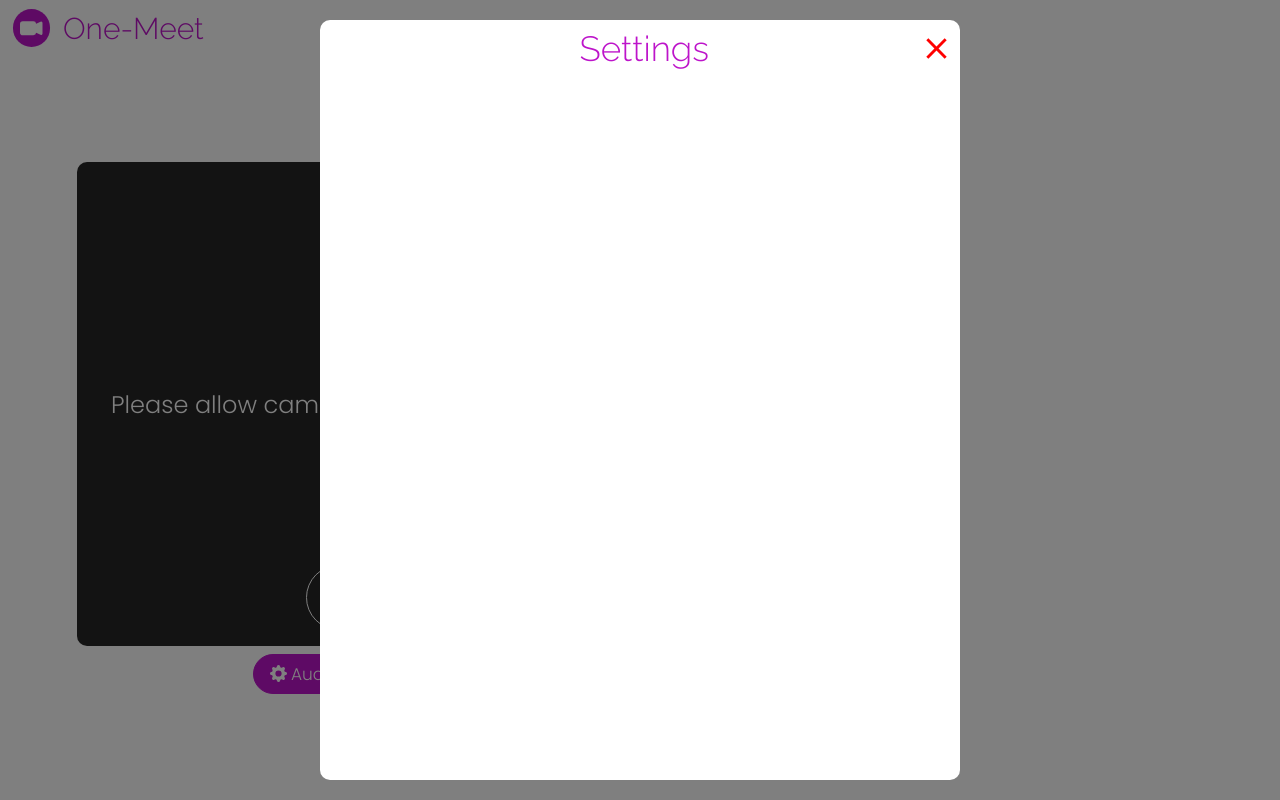
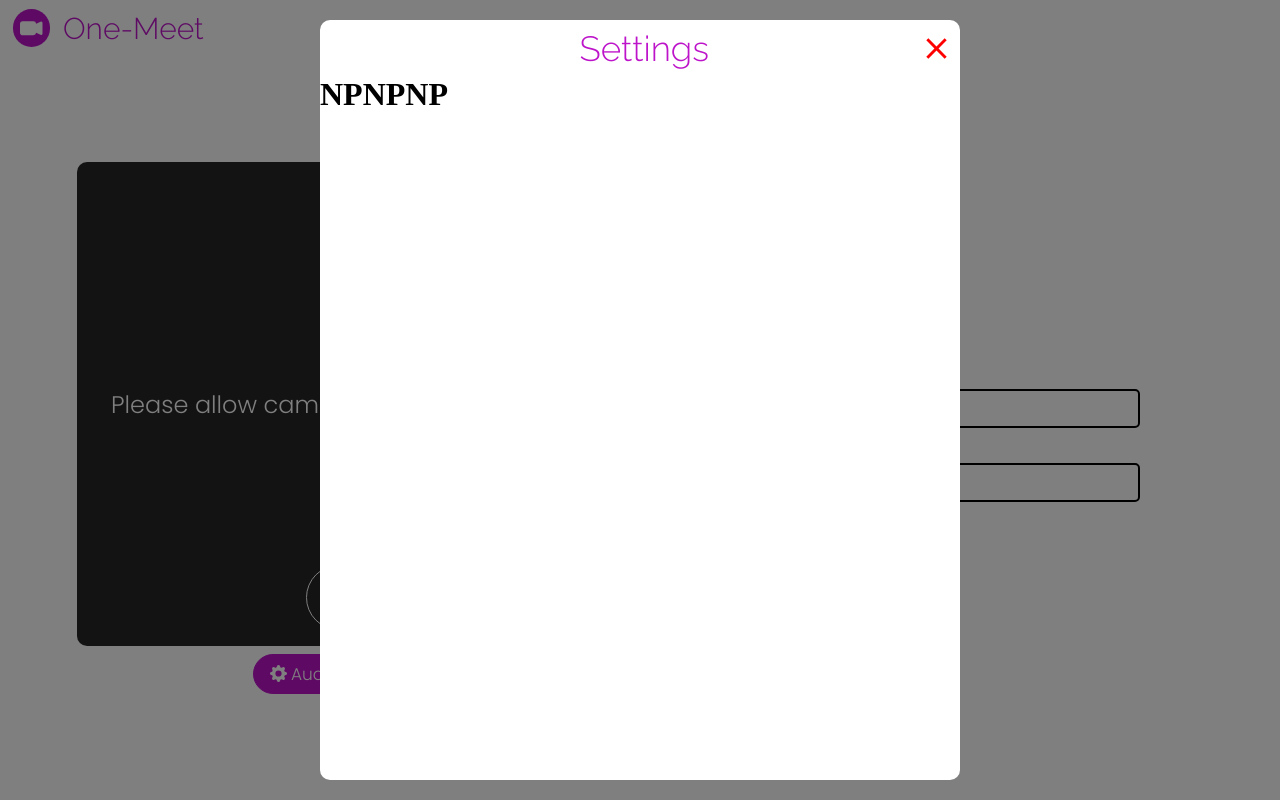
Before and after one commit to Abhinav-Sardar/One-Meet, a React (Create React App) app: page /create-meet in a window 1280 px wide. Both pictures are taken after a click on the button "Audio And Video Settings". Built offline with nearby package versions, Linux system fonts and the light colour scheme; no server answers.

Commit message:
Pushed to other computer

```diff
--- a/public/styles.css
+++ b/public/styles.css
@@ -1,5 +1,6 @@
 @import url("https://fonts.googleapis.com/css2?family=Raleway:wght@300&display=swap");
 @import url("https://fonts.googleapis.com/css2?family=Poppins:wght@300&display=swap");
+@import url("https://fonts.googleapis.com/css2?family=Roboto:wght@300;400&display=swap");
 * {
   margin: 0;
   padding: 0;
@@ -59,3 +60,7 @@ body {
 video {
   transform: rotateY(180deg);
 }
+.modal-body {
+  flex: 1;
+  width: 100%;
+}
--- a/src/constants/Components.tsx
+++ b/src/constants/Components.tsx
@@ -131,6 +131,7 @@ export const Modal = (props: ModalProps) => {
               <Selectable>{props.title}</Selectable>
               <MdClose onClick={props.onClose} />
             </div>
+            <div className="modal-body">{props.children}</div>
           </motion.div>
         </>
       )}
--- a/src/constants/Constants.ts
+++ b/src/constants/Constants.ts
@@ -2,5 +2,20 @@ import { constants } from "buffer";
 
 const storageKey = "one-meet-accent-color";
 export let accentColor = localStorage.getItem(storageKey) || "#bd14ca";
-// export a function light that takes a color and reduces the lightness by 10%
-// no libraries used
+// export a function that takes a hex color and reduces its lightness by 10%
+export const reduceLightness = (hex: string) => {
+  const color = hex.replace("#", "");
+  const R = parseInt(color.substring(0, 2), 16);
+  const G = parseInt(color.substring(2, 4), 16);
+  const B = parseInt(color.substring(4, 6), 16);
+  const HEX =
+    "#" +
+    (
+      (0 | ((1 << 8) + R + R * 0.25)) +
+      (0 | ((1 << 8) + G + G * 0.25)) +
+      (0 | ((1 << 8) + B + B * 0.25))
+    )
+      .toString(16)
+      .slice(1);
+  return HEX;
+};
--- a/src/screens/CreateMeet.tsx
+++ b/src/screens/CreateMeet.tsx
@@ -26,6 +26,7 @@ import {
   Controls,
   CreateMeetHeader,
   CreateRoomContent,
+  InputField,
   JoinInfo,
   MediaStatusText,
   VideoContainer,
@@ -97,6 +98,7 @@ const CreateMeet: FC = () => {
             </MediaStatusText>
             <Controls>
               <ControlButton
+                disabled={!isGranted}
                 color={isMicOpen ? "transparent" : accentColor}
                 className="ripple"
                 onClick={() => setIsMicOpen(!isMicOpen)}
@@ -104,6 +106,7 @@ const CreateMeet: FC = () => {
                 {isMicOpen ? <BsMic /> : <BsMicMute />}
               </ControlButton>
               <ControlButton
+                disabled={!isGranted}
                 color={isCameraOpen ? "transparent" : accentColor}
                 onClick={() => setIsCameraOpen(!isCameraOpen)}
               >
@@ -132,7 +135,16 @@ const CreateMeet: FC = () => {
             <span>Audio And Video Settings</span>
           </Button>
         </VideoContainer>
-        <JoinInfo></JoinInfo>
+        <JoinInfo>
+          <InputField>
+            <Selectable>Name</Selectable>
+            <input type="text" />
+          </InputField>
+          <InputField>
+            <Selectable>Room Name</Selectable>
+            <input type="text" />
+          </InputField>
+        </JoinInfo>
       </CreateRoomContent>
 
       <Modal
--- a/src/styles/CreateMeet.styled.ts
+++ b/src/styles/CreateMeet.styled.ts
@@ -36,8 +36,12 @@ export const VideoContainer = styled.div`
     }
   }
 `;
-export const JoinInfo = styled.div`
+export const JoinInfo = styled.form`
   flex: 1;
+  display: flex;
+  flex-direction: column;
+  alogn-items: center;
+  justify-content: center;
 `;
 
 export const Controls = styled.div`
@@ -61,6 +65,7 @@ export const ControlButton = styled.button`
   margin: 0 1vw;
   border: 1px solid white;
   background: ${(pr) => pr.color};
+  cursor: pointer;
   svg {
     color: white;
     font-size: 1.7vw;
@@ -81,3 +86,26 @@ export const MediaStatusText = styled.span`
   transform: translate(-50%, -50%);
   width: 100%;
 `;
+
+export const InputField = styled.div`
+  width: 100%;
+  display: flex;
+  flex-direction: column;
+  span {
+    font-size: 30px;
+  }
+  input {
+    width: 70%;
+    height: 35px;
+    caret-color: ${accentColor};
+    border: 2px solid black;
+    outline: 0;
+    border-radius: 5px;
+    font-size: 20px;
+    font-family: "Roboto", sans-serif;
+    padding: 0 5px;
+    &:focus {
+      border: 2px solid ${accentColor};
+    }
+  }
+`;
```
